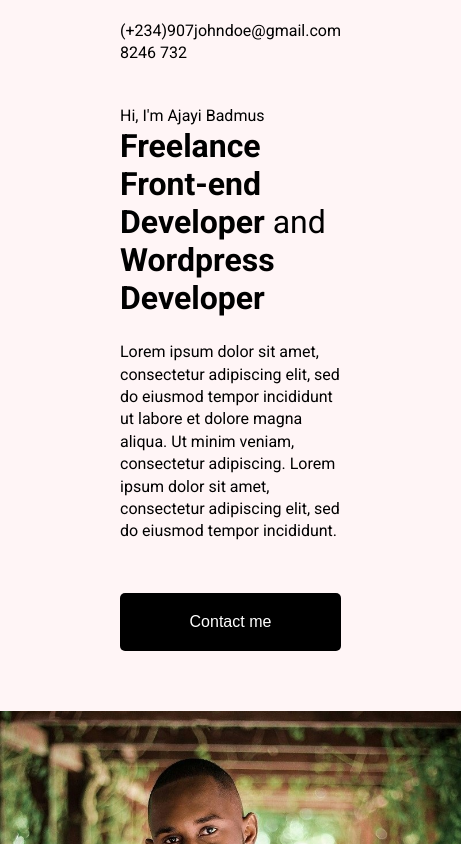
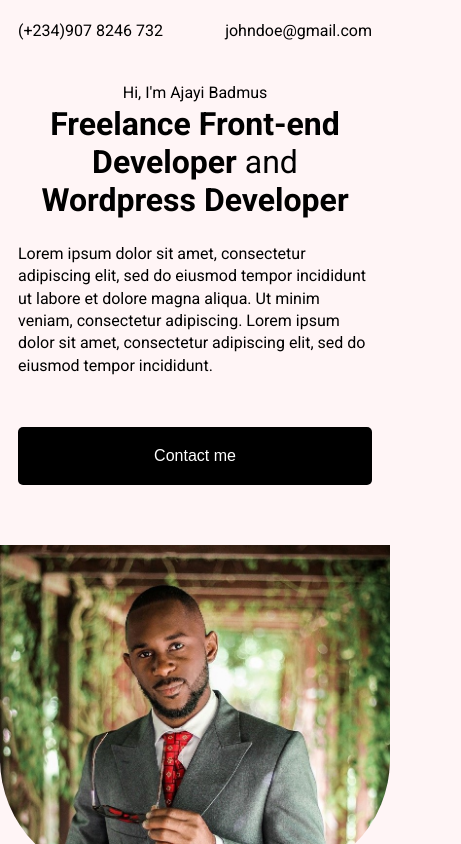
Before and after one commit to themaestrocode/simple_portfolio, a plain HTML site: page src/index.html in a window 390 px wide. Shown: the top 844 px of the page, 461 px wide, since content can reach past the window. Drawn offline with Linux system fonts and the light colour scheme.

Commit message:
adjusted the top section

```diff
--- a/src/css/top.css
+++ b/src/css/top.css
@@ -53,9 +53,17 @@
   .about-div {
     display: flex;
     flex-direction: column;
-    padding-right: 120px;
+    padding-left: 18px;
     /* justify-content: center;
     align-items: center; */
+  }
+
+  #roles {
+    text-align: center;
+  }
+
+  #greeting {
+    text-align: center;
   }
 
   #contact-button {
```
